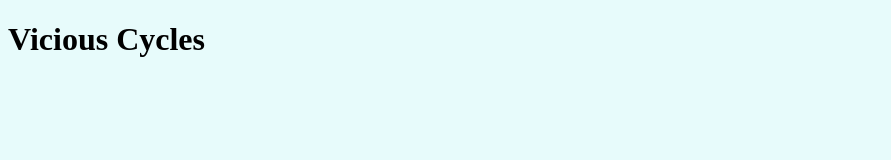
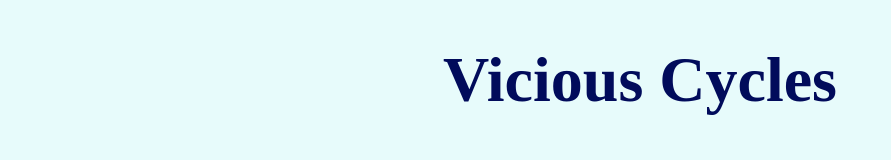
Before and after one commit to mwsmith721/ViciousCyclesProject, a plain HTML site: page index.html in a window 1280 px wide. Shown: the whole page, without its empty margins (0-891 px from the left). Drawn offline with Linux system fonts and the light colour scheme.

Commit message:
Add files via upload

```diff
--- a/index.html
+++ b/index.html
@@ -14,13 +14,13 @@
     header h1 {
         color: #010B5B;
         font-size: 4em;
-        text-align: center
+        text-align: center;
 
         }
 
     </style>
 </head>
 <body>
-   <h1>Vicious Cycles</h1>
+   <header><h1>Vicious Cycles</h1></header>
 </body>
 </html>
```
